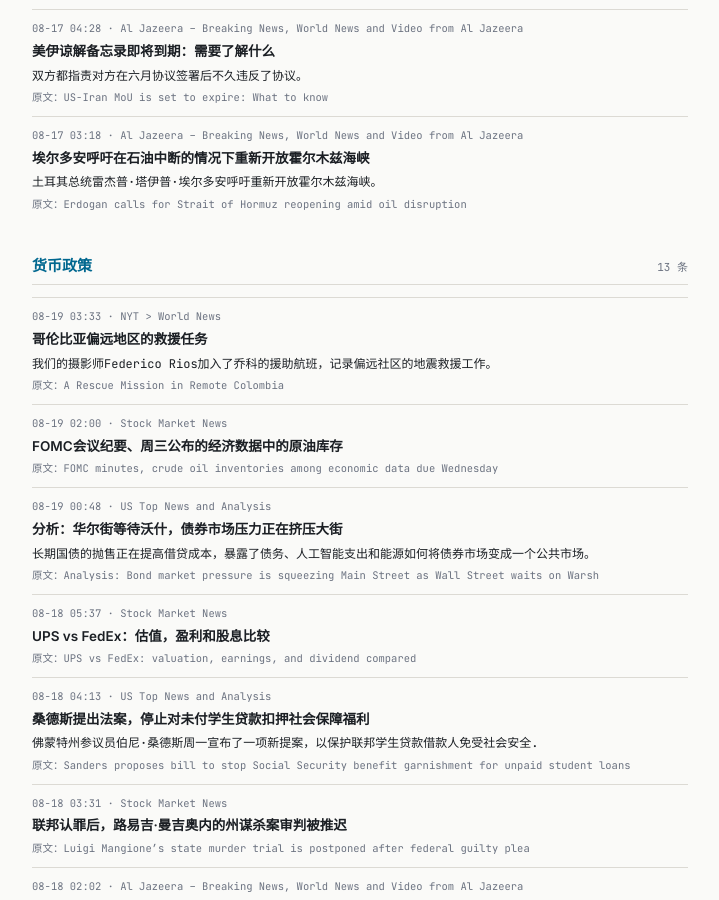
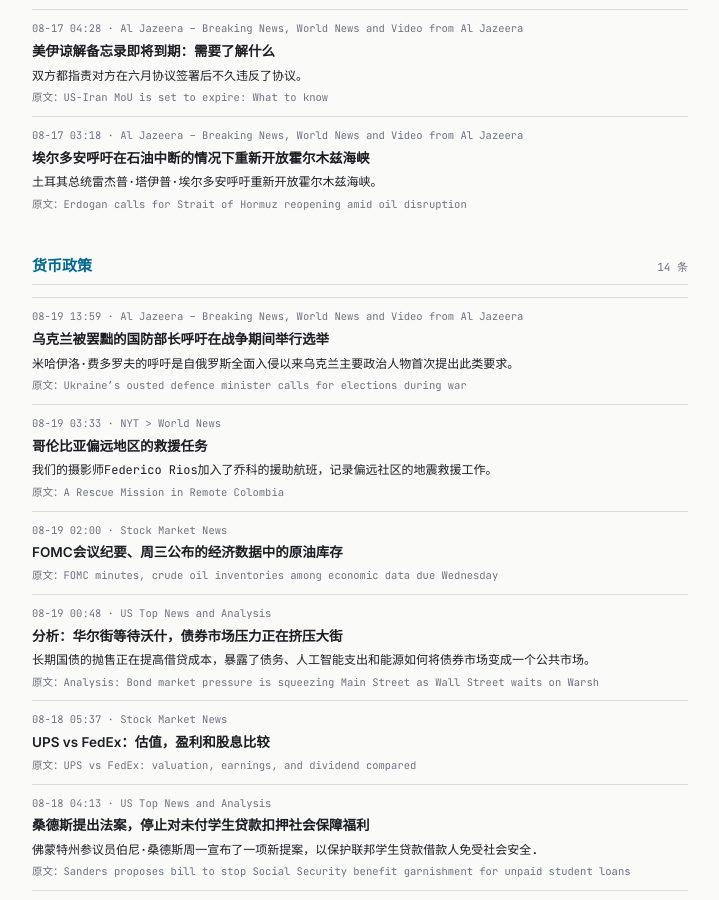
Before and after one commit to tang3super/tang3super.github.io, a Jekyll site: the page built from macro-trade/news-digest.md, in a window 1280 px wide and 900 px high, scrolled down 4914 px. Shown: the whole window, without its empty margins (280-999 px from the left). Built offline with Jekyll 4.4.1, drawn with Linux system fonts in a browser that asks for light colours; some of the changed text lies outside the part shown.

Commit message:
sync news-digest article

```diff
--- a/macro-trade/news-digest.md
+++ b/macro-trade/news-digest.md
@@ -5,7 +5,7 @@ title: 新闻监控
 date: '2026-08-19'
 summary: 2026年第34周监控
 week_label: 2026年第34周监控
-last_updated: 2026-08-19 13:48
+last_updated: 2026-08-19 14:18
 refresh_note: 每 5 分钟自动刷新
 topics:
 - name: 地缘政治
@@ -337,6 +337,13 @@ topics:
     summary_zh: 土耳其总统雷杰普·塔伊普·埃尔多安呼吁重新开放霍尔木兹海峡。
 - name: 货币政策
   items:
+  - title: Ukraine’s ousted defence minister calls for elections during war
+    summary: Mykhailo Fedorov's call is first such demand by a major Ukrainian political figure since Russia's full-scale invasion.
+    link: https://www.aljazeera.com/news/2026/8/19/ukraines-ousted-defence-minister-calls-for-elections-during-war?traffic_source=rss
+    source: Al Jazeera – Breaking News, World News and Video from Al Jazeera
+    time: 08-19 13:59
+    title_zh: 乌克兰被罢黜的国防部长呼吁在战争期间举行选举
+    summary_zh: 米哈伊洛·费多罗夫的呼吁是自俄罗斯全面入侵以来乌克兰主要政治人物首次提出此类要求。
   - title: A Rescue Mission in Remote Colombia
     summary: Our photographer Federico Rios joined aid flights in Chocó to document earthquake rescue efforts in remote communities.
     link: https://www.nytimes.com/video/world/americas/100000011097252/a-rescue-mission-in-remote-colombia.html
```
